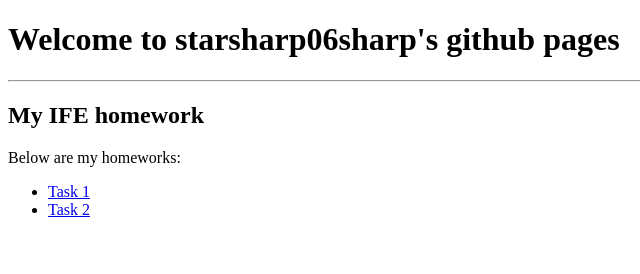
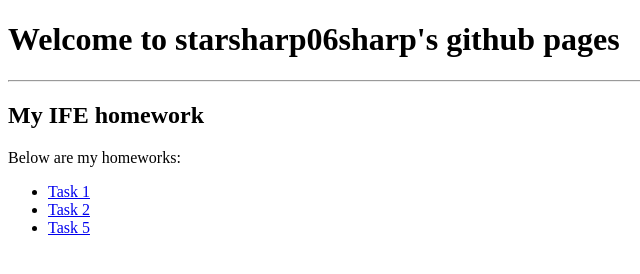
Before and after one commit to starsharp06sharp/starsharp06sharp.github.io, a plain HTML site: page index.html in a window 1280 px wide. Shown: the full height of the page, 0-640 px from the left. Drawn offline with Linux system fonts and the light colour scheme.

Commit message:
Sorry... forgot to add the link...

```diff
--- a/index.html
+++ b/index.html
@@ -15,6 +15,7 @@
         <ul>
             <li><a href="./BaiduIFE/task1/index.html">Task 1</a></li>
             <li><a href="./BaiduIFE/task2/index.html">Task 2</a></li>
+            <li><a href="./BaiduIFE/task5/index.html">Task 5</a></li>
         </ul>
     </p>
 </body>
```
